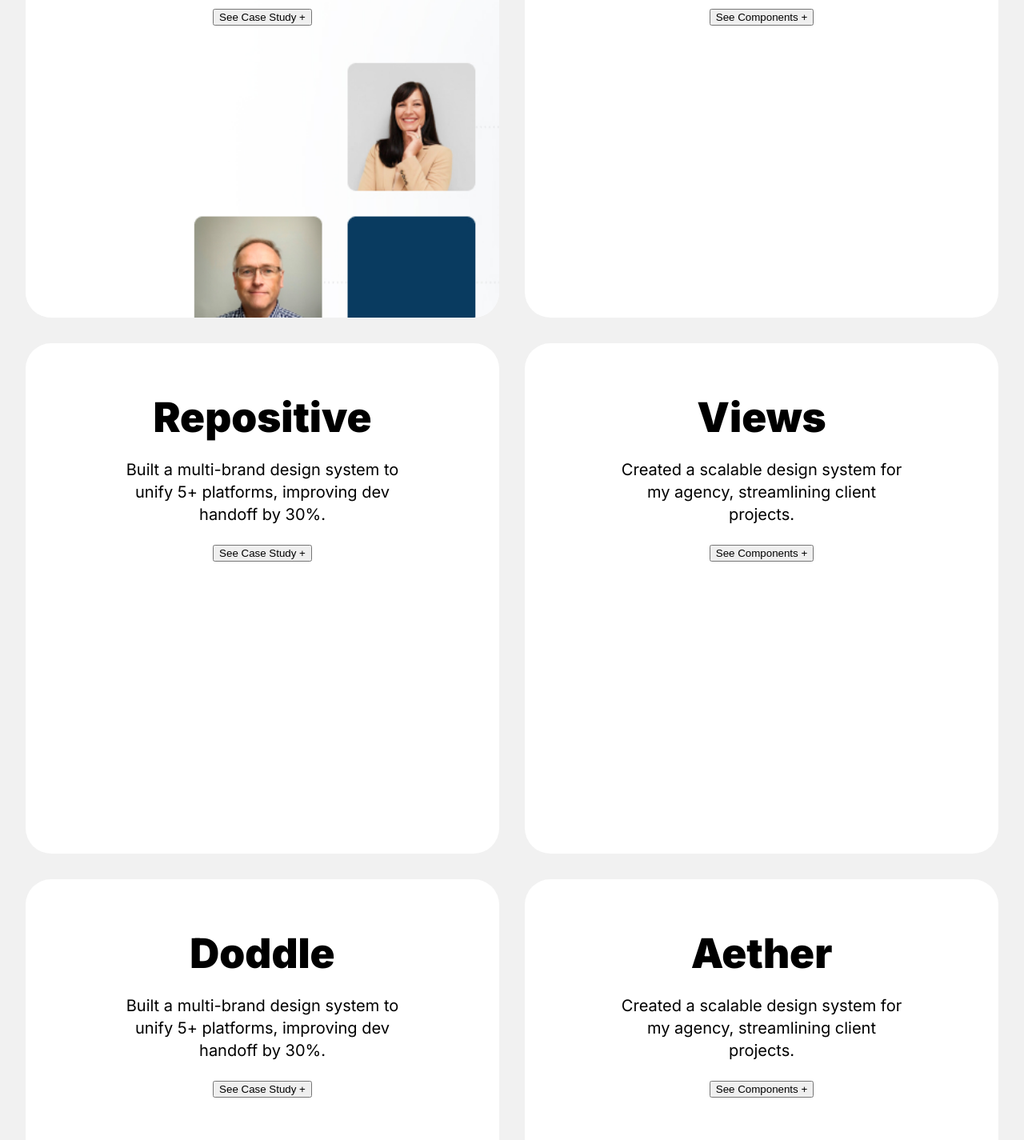
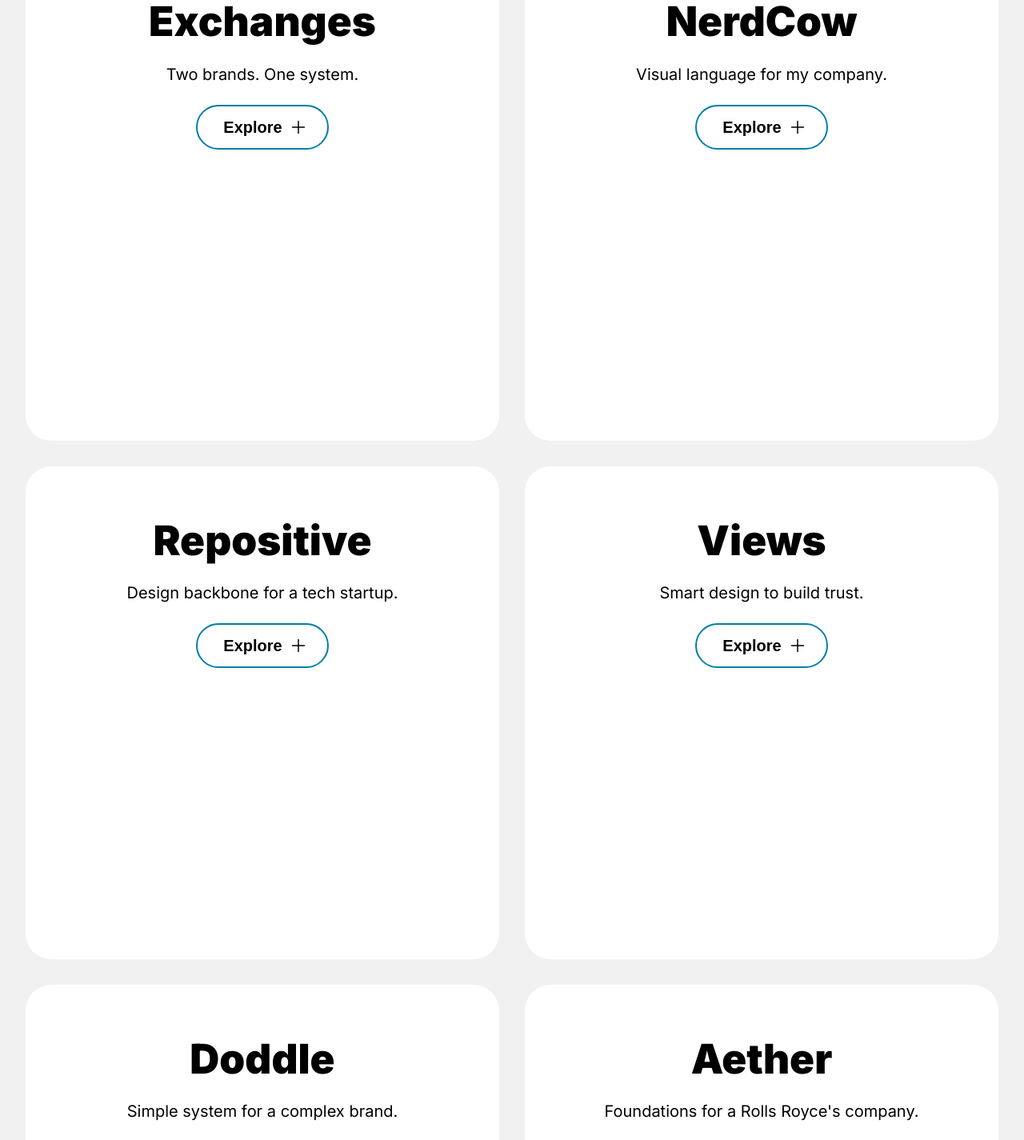
Before and after one commit to tomlis20/portfolio, a Next.js app: page / in a window 1280 px wide. Shown: the part 660-2085 px from the top of the page at 80% size. Built offline with nearby package versions, Linux system fonts and the light colour scheme.

Commit message:
feat: settled for content - design time!

```diff
--- /dev/null
+++ b/src/components/Button/Button.module.scss
@@ -0,0 +1,47 @@
+ .button {
+	font-size: 1.25rem;
+	font-weight: 700;
+	line-height: 24px;
+
+	display: inline-flex;
+	justify-content: center;
+	align-items: center;
+
+	height: 56px;
+	width: fit-content;
+	max-width: 100%;
+
+    border: 2px solid #007EA7;
+    background: none;
+
+	padding: 0 24px 0 32px;
+	border-radius: 360px;
+	box-sizing: border-box;
+
+    pointer-events: all;
+    cursor: pointer;
+
+    gap: 8px;
+
+    transition: 150ms ease-in-out all;
+
+	&__label {
+		white-space: nowrap;
+		text-overflow: ellipsis;
+        color: black;
+	}
+
+    &:hover {
+        background: rgba( #007EA7, 0.08 );
+
+        svg {
+            transform: rotate(90deg);
+        }
+    }
+
+    svg {
+        width: 24px;
+        height: 24px;
+        transition: 150ms ease-in-out all;
+    }
+}
--- /dev/null
+++ b/src/components/Button/Button.tsx
@@ -0,0 +1,37 @@
+import React from 'react';
+import cn from 'classnames';
+import styles from './Button.module.scss';
+
+interface ButtonProps {
+    children?: React.ReactNode;
+    className?: string;
+    [key: string]: unknown;
+}
+
+const PlusIcon = () => {
+    return (
+        <svg xmlns="http://www.w3.org/2000/svg" fill="none" viewBox="0 0 24 24" stroke-width="1.5" stroke="currentColor" class="size-6">
+            <path stroke-linecap="round" stroke-linejoin="round" d="M12 4.5v15m7.5-7.5h-15" />
+        </svg>
+    )
+}
+
+export function Button({
+    children = null,
+    className = '',
+    ...props
+}: ButtonProps) {
+    const classNames = cn(
+        styles.button,
+        className
+    );
+
+    return (
+        <button className={classNames} {...props}>
+            {children}
+            <PlusIcon />
+        </button>
+    );
+}
+
+export default Button;
--- /dev/null
+++ b/src/components/Button/index.tsx
@@ -0,0 +1 @@
+export { Button } from './Button'
--- a/src/components/Grid/Grid.module.scss
+++ b/src/components/Grid/Grid.module.scss
@@ -17,7 +17,7 @@
         transition: all 500ms ease-in-out;
 
         &__text {
-            max-width: 480px;
+            max-width: 540px;
             margin: 0 auto 300px auto;
             padding: 64px;
             text-align: center;
--- a/src/pages/index.tsx
+++ b/src/pages/index.tsx
@@ -3,9 +3,9 @@ import { Section } from '@/components/Section'
 import { Grid } from '@/components/Grid'
 import { GridItem } from '@/components/Grid'
 import { Modal } from '@/components/Modal';
+import { Button } from '@/components/Button';
 
 import { ContentExchange } from '@/pages/content/exchange';
-import test from '../../public/test.jpg';
 
 export default function Home() {
     const [modalOpen, setModalOpen] = useState(false);
@@ -24,182 +24,136 @@ export default function Home() {
     return (
         <div>
             <main>
-                {/* Intro with Narrative */}
                 <Section id="bio">
-                    <h1>Hej 👋 I’m Tomasz</h1>
-                    <p>
-                        A Product Designer who blends design, code, and user insights to craft impactful solutions.
-                        Here’s how I solve problems and deliver value.
-                    </p>
+                    <h1>Hej 👋 I’m Tomasz!<br/>I design, code, and build for the Web.</h1>
                 </Section>
 
-                {/* Design Systems - Show Systems Thinking */}
                 <Section title={'Design Systems'}>
                     <Grid type="two">
-                        <GridItem image={test} onClick={() => openModal(<ContentExchange />)}>
+                        <GridItem onClick={() => openModal(<ContentExchange />)}>
                             <h3>Exchanges</h3>
-                            <p>Built a multi-brand design system to unify 5+ platforms, improving dev handoff by 30%.</p>
-                            <button onClick={() => openModal(<ContentExchange />)}>See Case Study +</button>
+                            <p>Two brands. One system.</p>
+                            <Button onClick={() => openModal(<ContentExchange />)}>Explore</Button>
                         </GridItem>
                         <GridItem>
                             <h3>NerdCow</h3>
-                            <p>Created a scalable design system for my agency, streamlining client projects.</p>
-                            <button>See Components +</button>
+                            <p>Visual language for my company.</p>
+                            <Button onClick={() => openModal(<ContentExchange />)}>Explore</Button>
                         </GridItem>
                     </Grid>
                     <Grid type="two">
                         <GridItem>
                             <h3>Repositive</h3>
-                            <p>Built a multi-brand design system to unify 5+ platforms, improving dev handoff by 30%.</p>
-                            <button>See Case Study +</button>
+                            <p>Design backbone for a tech startup.</p>
+                            <Button onClick={() => openModal(<ContentExchange />)}>Explore</Button>
                         </GridItem>
                         <GridItem>
                             <h3>Views</h3>
-                            <p>Created a scalable design system for my agency, streamlining client projects.</p>
-                            <button>See Components +</button>
+                            <p>Smart design to build trust.</p>
+                            <Button onClick={() => openModal(<ContentExchange />)}>Explore</Button>
                         </GridItem>
                     </Grid>
                     <Grid type="two">
                         <GridItem>
                             <h3>Doddle</h3>
-                            <p>Built a multi-brand design system to unify 5+ platforms, improving dev handoff by 30%.</p>
-                            <button>See Case Study +</button>
+                            <p>Simple system for a complex brand.</p>
+                            <Button onClick={() => openModal(<ContentExchange />)}>Explore</Button>
                         </GridItem>
                         <GridItem>
                             <h3>Aether</h3>
-                            <p>Created a scalable design system for my agency, streamlining client projects.</p>
-                            <button>See Components +</button>
+                            <p>Foundations for a Rolls Royce&apos;s company.</p>
+                            <Button onClick={() => openModal(<ContentExchange />)}>Explore</Button>
                         </GridItem>
                     </Grid>
                 </Section>
 
-                {/* Ideation - Highlight Prototyping & Research */}
-                <Section title={'Ideation & Prototyping'}>
-                    <Grid type="five">
+                <Section title={'Ideation'}>
+                    <Grid type="one">
                         <GridItem>
-                            <h3>Risk Assurance App</h3>
-                            <p>Designed and tested a mobile app for construction risk management in 8 hours.</p>
+                            <h3>Design sprints</h3>
+                            <p>Facilitated 20+ design sprints to ideate and test solutions in 5 days.</p>
+                            <button>See Results +</button>
+                        </GridItem>
+                    </Grid>
+                    <Grid type="three">
+                        <GridItem>
+                            <h3>Example prototypes</h3>
+                            <p>Challenged myself to design each website prototype in under 8 hours.</p>
                             <button>See Prototype +</button>
                         </GridItem>
                         <GridItem>
-                            <h3>Carrier Platform</h3>
-                            <p>Rapid prototype for an enterprise tool, validated with user interviews.</p>
-                            <button>See Process +</button>
-                        </GridItem>
-                        <GridItem>
-                            <h3>Design Sprints</h3>
-                            <p>Facilitated workshops to ideate and test solutions in 5 days.</p>
-                            <button>See Results +</button>
-                        </GridItem>
-                        <GridItem>
-                            <h3>24-Hour Chat App</h3>
-                            <p>Built a minimal chat UI with real-time updates in a weekend.</p>
+                            <h3>User tests</h3>
+                            <p>Recruited participants and moderated user tests to ask for feedback.</p>
                             <button>See Prototype +</button>
                         </GridItem>
                         <GridItem>
-                            <h3>User Flow Sketch</h3>
-                            <p>Mapped a signup journey for a SaaS tool in 2012.</p>
+                            <h3>Solution sketches</h3>
+                            <p>Sketched solutions to solve website challenges. Pen and paper, baby!</p>
                             <button>See Scan +</button>
-                        </GridItem>
-                        <GridItem>
-                            <h3>Custom Hook</h3>
-                            <p>A useForm hook shared on GitHub in 2020.</p>
-                            <button>See Repo +</button>
                         </GridItem>
                     </Grid>
                 </Section>
 
-                {/* Websites - Focus on User Experience */}
                 <Section title={'Web Experiences'}>
                     <Grid type="two">
                         <GridItem>
-                            <h3>Real Estate Platform</h3>
-                            <p>Designed a visually stunning site with smooth animations to boost property engagement.</p>
+                            <h3>Real Estate Property Map</h3>
+                            <p>So much fun doing this one. Plenty of motion design done around the site!</p>
                             <button>See Live Site +</button>
                         </GridItem>
                         <GridItem>
-                            <h3>Portfolio Site</h3>
-                            <p>Crafted a personal site (this one!) to showcase my design and dev skills.</p>
+                            <h3>World With Web</h3>
+                            <p>Started the only website certificate that isn&apos;t popularity contest.</p>
                             <button>See Code +</button>
                         </GridItem>
                     </Grid>
                     <Grid type="two">
                         <GridItem>
-                            <h3>Real Estate Platform</h3>
-                            <p>Designed a visually stunning site with smooth animations to boost property engagement.</p>
+                            <h3>Web Design Agency Site</h3>
+                            <p>Big part of my life for 10 years. Proud to share this. Psst... Hidden gem inside.</p>
                             <button>See Live Site +</button>
                         </GridItem>
                         <GridItem>
-                            <h3>Dashboard Redesign</h3>
-                            <p>Revamped a cluttered analytics UI from 2015 for better usability.</p>
-                            <button>See Sketch +</button>
-                        </GridItem>
-                    </Grid>
-                    <Grid type="one">
-                        <GridItem>
-                            <h3>E-commerce Overhaul</h3>
-                            <p>Modernized a 2008 checkout flow for better conversions.</p>
-                            <button>See Comparison +</button>
-                        </GridItem>
-                    </Grid>
-                </Section>
-
-                {/* Motion - Add Visual Flair */}
-                <Section title={'Motion Design'}>
-                    <Grid type="two">
-                        <GridItem>
-                            <h3>Animated Icons</h3>
-                            <p>Custom SVG icons with subtle animations for enhanced UX.</p>
-                            <button>See Collection +</button>
-                        </GridItem>
-                        <GridItem>
-                            <h3>UI Transitions</h3>
-                            <p>Prototyped micro-interactions to elevate product feel.</p>
-                            <button>See Demo +</button>
-                        </GridItem>
-                        <GridItem>
-                            <h3>Button States</h3>
-                            <p>Crafted 10+ hover effects for a 2019 project.</p>
-                            <button>See Demo +</button>
-                        </GridItem>
-                    </Grid>
-                </Section>
-
-                {/* Exploration - Contextualize Misc */}
-                <Section title={'Exploration & Tools'}>
-                    <Grid type="five">
-                        <GridItem>
-                            <h3>Site Audit Tool</h3>
-                            <p>Built a crawler to score site health, aiding UX improvements.</p>
-                        </GridItem>
-                        <GridItem>
-                            <h3>Pixel Art Tiles</h3>
-                            <p>Designed 50+ sprites for a retro game concept.</p>
-                            <button>See Gallery +</button>
-                        </GridItem>
-                        <GridItem>
-                            <h3>NFT Generator</h3>
-                            <p>Experimented with generative art for fun.</p>
-                        </GridItem>
-                        <GridItem>
-                            <h3>WP Boilerplate</h3>
-                            <p>Streamlined WordPress theme dev.</p>
-                        </GridItem>
-                        <GridItem>
-                            <h3>Whitepaper</h3>
-                            <p>Designed a sleek editorial PDF.</p>
-                        </GridItem>
-                    </Grid>
-                    <Grid type="one">
-                        <GridItem>
-                            <h3>Grid Layout Generator</h3>
-                            <p>A 2018 tool to visualize CSS Grid layouts dynamically.</p>
+                            <h3>Brochure Landing Page</h3>
+                            <p>Simple landing page for an asset management company.</p>
                             <button>See Code +</button>
                         </GridItem>
                     </Grid>
                 </Section>
 
-                {/* Closing CTA */}
+                <Section title={'Exploration'}>
+                    <Grid type="five">
+                        <GridItem>
+                            <h3>Site audit tool</h3>
+                            <p>Attempted to build a crawler to score site&apos;s health, aiding UX improvements.</p>
+                        </GridItem>
+                        <GridItem>
+                            <h3>Pixel art</h3>
+                            <p>Newly-found passion. Big message in small squares.</p>
+                            <button>See Gallery +</button>
+                        </GridItem>
+                        <GridItem>
+                            <h3>NFT Generator</h3>
+                            <p>Flashback to 2021. I built script to generate 1000 NFTs.</p>
+                        </GridItem>
+                        <GridItem>
+                            <h3>WordPress Boilerplate</h3>
+                            <p>Streamlined WordPress theme for development.</p>
+                        </GridItem>
+                        <GridItem>
+                            <h3>Whitepaper</h3>
+                            <p>Designed a sleek PDF.</p>
+                        </GridItem>
+                    </Grid>
+                    <Grid type="one">
+                        <GridItem>
+                            <h3>Published a book</h3>
+                            <p>Ha! Bet you didn&apos;t expect that.</p>
+                            <button>See Code +</button>
+                        </GridItem>
+                    </Grid>
+                </Section>
+
                 <Section id="contact">
                     <h2>Let’s Build Something Great</h2>
                     <p>
```
